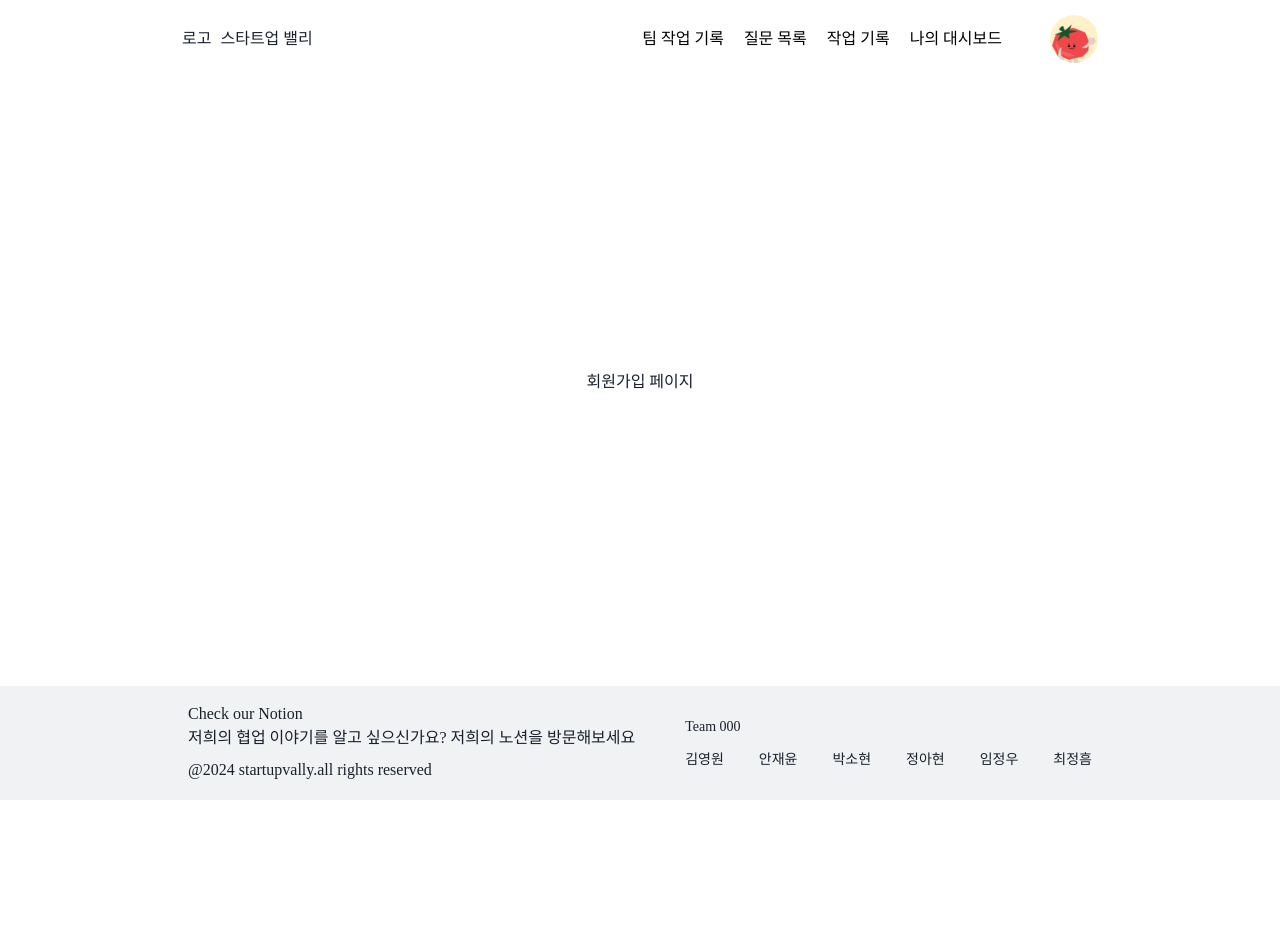
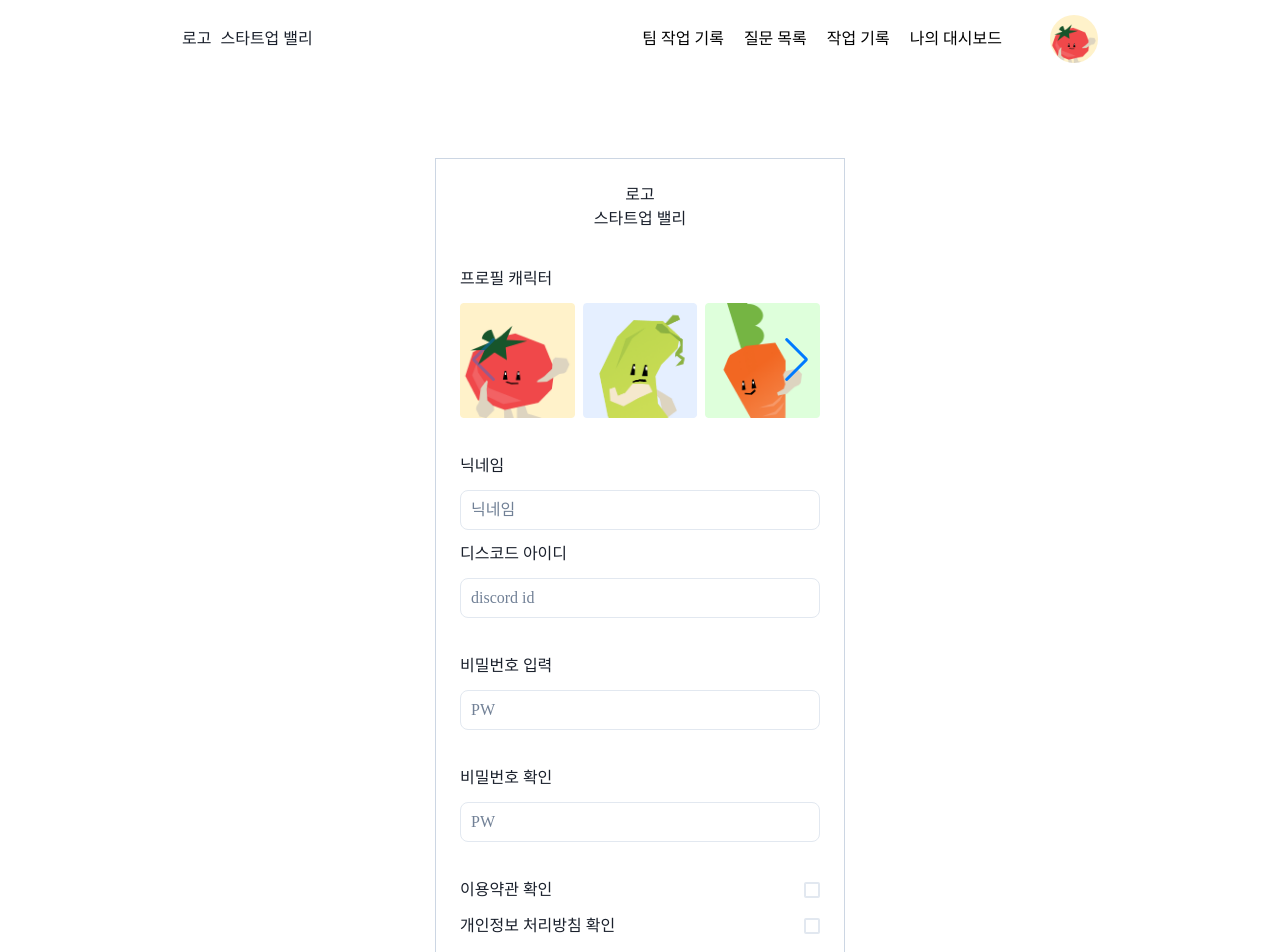
Before and after one commit to 9oormthon-univ/2024_BEOTKKOTTHON_TEAM_28_FE, a React (Vite) app: page /signup in a window 1280 px wide. Shown: the top 952 px of the page. Before the commit the page ends 800 px from the top, so only its background shows below. Built offline with nearby package versions, Linux system fonts and the light colour scheme; a web font is replaced by a local one.

Commit message:
feat: 회원가입 페이지 1차 마크업 진행

```diff
--- a/src/component/common/mocules/AuthBox.jsx
+++ b/src/component/common/mocules/AuthBox.jsx
@@ -1,9 +1,9 @@
 import { Flex, Text } from '@chakra-ui/react';
 import PropTypes from 'prop-types';
 
-const AuthBox = ({ children }) => {
+const AuthBox = ({ children, mt, mb }) => {
   return (
-    <Flex direction='column' p='24px' align='center' border='1px solid #CCD6E3'>
+    <Flex direction='column' p='24px' align='center' border='1px solid #CCD6E3' mt={mt} mb={mb}>
       <div>로고</div>
       <Text>스타트업 밸리</Text>
       {children}
@@ -13,6 +13,8 @@ const AuthBox = ({ children }) => {
 
 AuthBox.propTypes = {
   children: PropTypes.node.isRequired,
+  mt: PropTypes.string,
+  mb: PropTypes.string,
 };
 
 export default AuthBox;
--- a/src/component/signup/ProfileSwiper.jsx
+++ b/src/component/signup/ProfileSwiper.jsx
@@ -1,7 +1,7 @@
 import { Swiper, SwiperSlide } from 'swiper/react';
 import 'swiper/css';
 import 'swiper/css/navigation';
-import { Navigation } from 'swiper/modules';
+import { Navigation, Pagination } from 'swiper/modules';
 
 import blueberry from '../../assets/blueberry.png';
 import cabbage from '../../assets/cabbage.png';
@@ -20,7 +20,8 @@ const ProfileSwiper = () => {
         centeredSlides={false}
         spaceBetween={8}
         navigation={true}
-        modules={[Navigation]}
+        pagination={{ clickable: true }}
+        modules={[Navigation, Pagination]}
       >
         {images.map((image, index) => (
           <SwiperSlide key={index}>
--- a/src/pages/SignupPage.jsx
+++ b/src/pages/SignupPage.jsx
@@ -1,5 +1,35 @@
+import { AuthBox, InputContent } from '../component/common/mocules';
+import { Flex, Text, Checkbox, Button } from '@chakra-ui/react';
+import ProfileSwiper from '../component/signup/ProfileSwiper';
+
 const SignupPage = () => {
-  return <main>회원가입 페이지</main>;
+  return (
+    <main>
+      <AuthBox mt='80px' mb='191px'>
+        <Text mt='36px' mb='12px' w='100%'>
+          프로필 캐릭터
+        </Text>
+        <ProfileSwiper />
+        <InputContent label='닉네임' placeholder='닉네임' mt='36px' />
+        <InputContent label='디스코드 아이디' placeholder='discord id' mt='12px' />
+        <InputContent label='비밀번호 입력' placeholder='PW' mt='36px' />
+        <InputContent label='비밀번호 확인' placeholder='PW' mt='36px' />
+        <Flex direction='column' w='100%'>
+          <Flex justify='space-between' mt='36px'>
+            <Text>이용약관 확인</Text>
+            <Checkbox />
+          </Flex>
+          <Flex justify='space-between' mt='12px'>
+            <Text>개인정보 처리방침 확인</Text>
+            <Checkbox />
+          </Flex>
+        </Flex>
+        <Button w='100%' p='11px' mt='36px'>
+          회원가입
+        </Button>
+      </AuthBox>
+    </main>
+  );
 };
 
 export default SignupPage;
```
